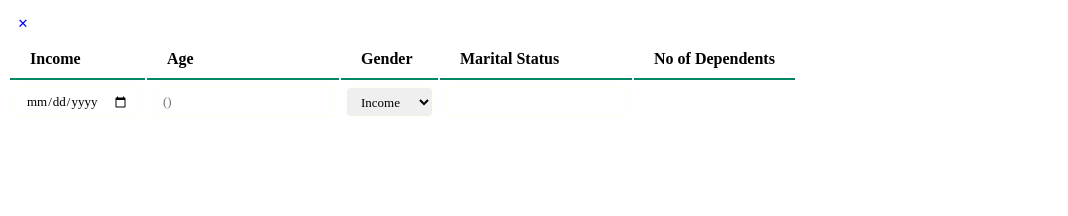
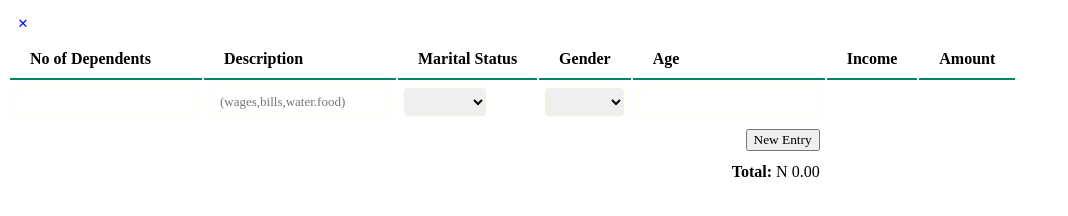
Before and after one commit to nafkem/nafkem-Ayaweb3-Test-Budget-calculator-website-, a plain HTML site: page index.html in a window 1280 px wide. Shown: the whole page, without its empty margins (0-1068 px from the left). Drawn offline with Linux system fonts and the light colour scheme; files that its build step writes are made by us from their sources; files whose address does not match are found by name.

Commit message:
Add files via upload

```diff
--- a/index.html
+++ b/index.html
@@ -13,27 +13,39 @@
     <table class="budget-calculator">
       <thead>
         <tr>
+          <th>No of Dependents</th>
+          <th>Description</th>
+          <th>Marital Status</th>
+          <th>Gender</th>
+          <th>Age</th>
           <th>Income</th>
-          <th>Age</th>
-          <th>Gender</th>
-          <th>Marital Status</th>
-          <th>No of Dependents</th>
+          <th>Amount</th>
+
         </tr>
       </thead>
       <tbody class="entries">
         <tr>
           <td>
-            <input class="input inpute-date" type="date">
+            <input class="input input-description" type="text">
           </td>
           <td>
-            <input class="input input-Income" type="text" placeholder="()">
+            <input class="input input-Description" type="text" placeholder="(wages,bills,water.food)">
           </td>
           <td>
             <select class="input input-type">
-              <option value="income">Income</option>
-              <option value="expense">Expense</option>
+              <option value="marital status"></option>
+              <option value="single">Single</option>
+              <option value="married">Married</option>
             </select>
           </td>
+          <td>
+            <select class="input input-type">
+              <option value="Gender"></option>
+              <option value="male">Male</option>
+              <option value="female">Female</option>
+            </select>
+          </td>
+
           <td>
             <input type="number" class="input input-amount">
           </td>
@@ -41,6 +53,21 @@
         </td>
         </tr>
       </tbody>
+      <tbody>
+        <tr>
+          <td colspan="5" class="controls">
+            <button type="button" class="New-entry">New Entry</button>
+          </td>
+        </tr>
+      </tbody>
+      <tfoot>
+        <tr>
+          <td colspan="5" class="summary">
+            <strong>Total:</strong>
+            <span class="total">N 0.00</span>
+          </td>
+        </tr>
+      </tfoot>
     </table>
   </div>
 </body>
```
